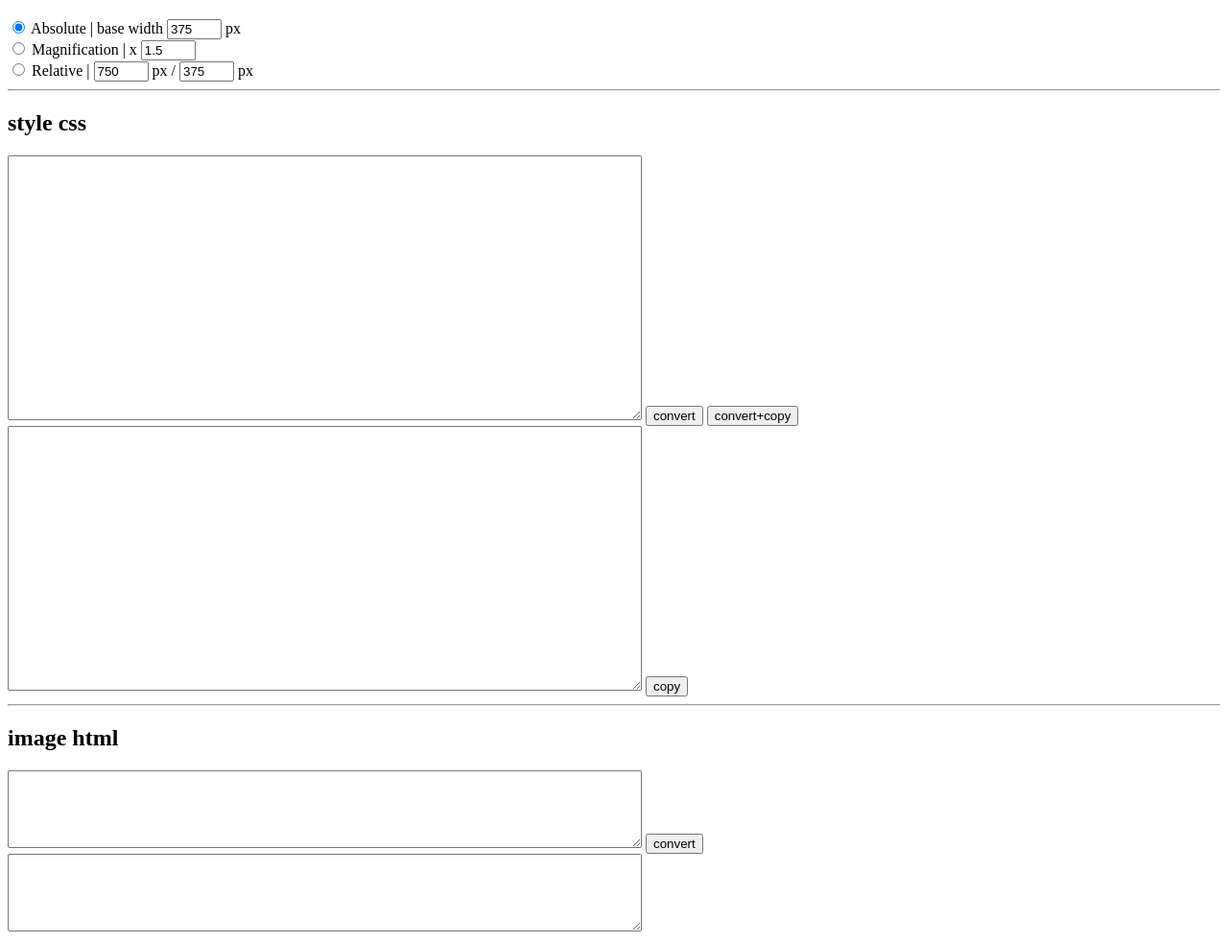
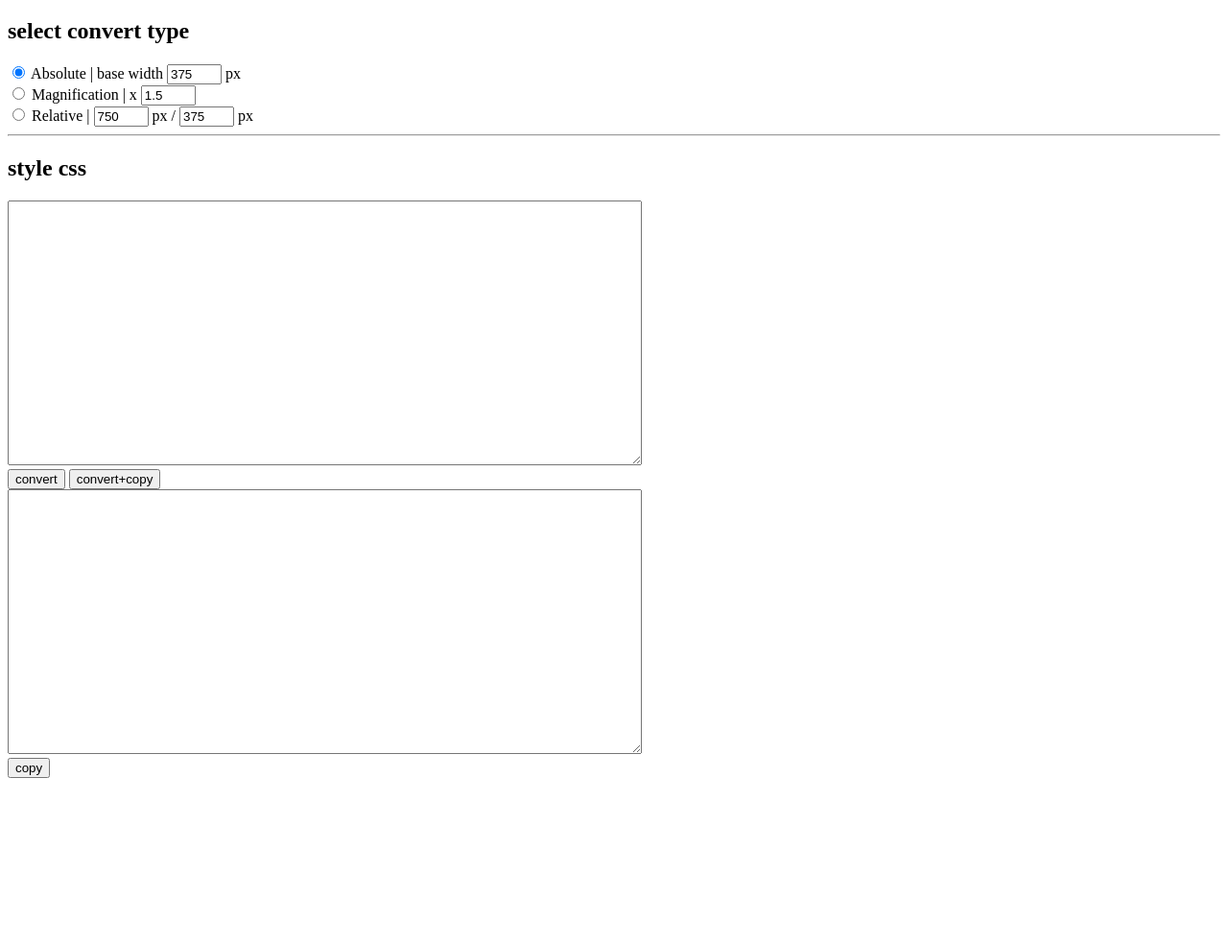
Before and after one commit to NaokiIshimura/zepbooster, a plain HTML site: page index.html in a window 1280 px wide. Shown: the part 61-1044 px from the top of the page at 96% size. After the commit the page ends 880 px from the top, so only its background shows below. Drawn offline with Linux system fonts and the light colour scheme.

Commit message:
Fix Design (#2)
* tmp

* fix comment position

* Add convert type

* fix design

```diff
--- a/index.html
+++ b/index.html
@@ -12,6 +12,10 @@
 
   <h1>Zepbooster</h1>
 
+  <div>
+    <h2>select convert type</h2>
+
+    <div>
       <div>
         <input type="radio" name="q1" value="absolute" checked> Absolute |
         base width
@@ -30,22 +34,28 @@
         <input type="text" id="baseRelativeValue" size="4" value="750"> px /
         <input type="text" id="baseRelativeBase" size="4" value="375"> px
       </div>
+    </div>
+  </div>
+
 
   <hr>
 
+  <div>
     <h2>style css</h2>
+
     <textarea id="styleCssInput" rows="18" cols="80"></textarea>
+
+    <div>
       <button type="button" name="button" onclick="convertStyleCss()">convert</button>
       <button type="button" name="button" onclick="convertAndCopyStyleCss()">convert+copy</button>
+    </div>
+
     <textarea id="styleCssOutput" rows="18" cols="80"></textarea>
+
+    <div>
       <button type="button" name="button" onclick="copyStyleCss()">copy</button>
-
-  <hr>
-
-  <h2>image html</h2>
-  <textarea id="ImageHtmlInput" rows="5" cols="80"></textarea>
-  <button type="button" name="button" onclick="convertImageHtml()">convert</button>
-  <textarea id="ImageHtmlOutput" rows="5" cols="80"></textarea>
+    </div>
+  </div>
 
 </body>
 </html>
```
Lines whose indentation alone changed are shown as unchanged.
